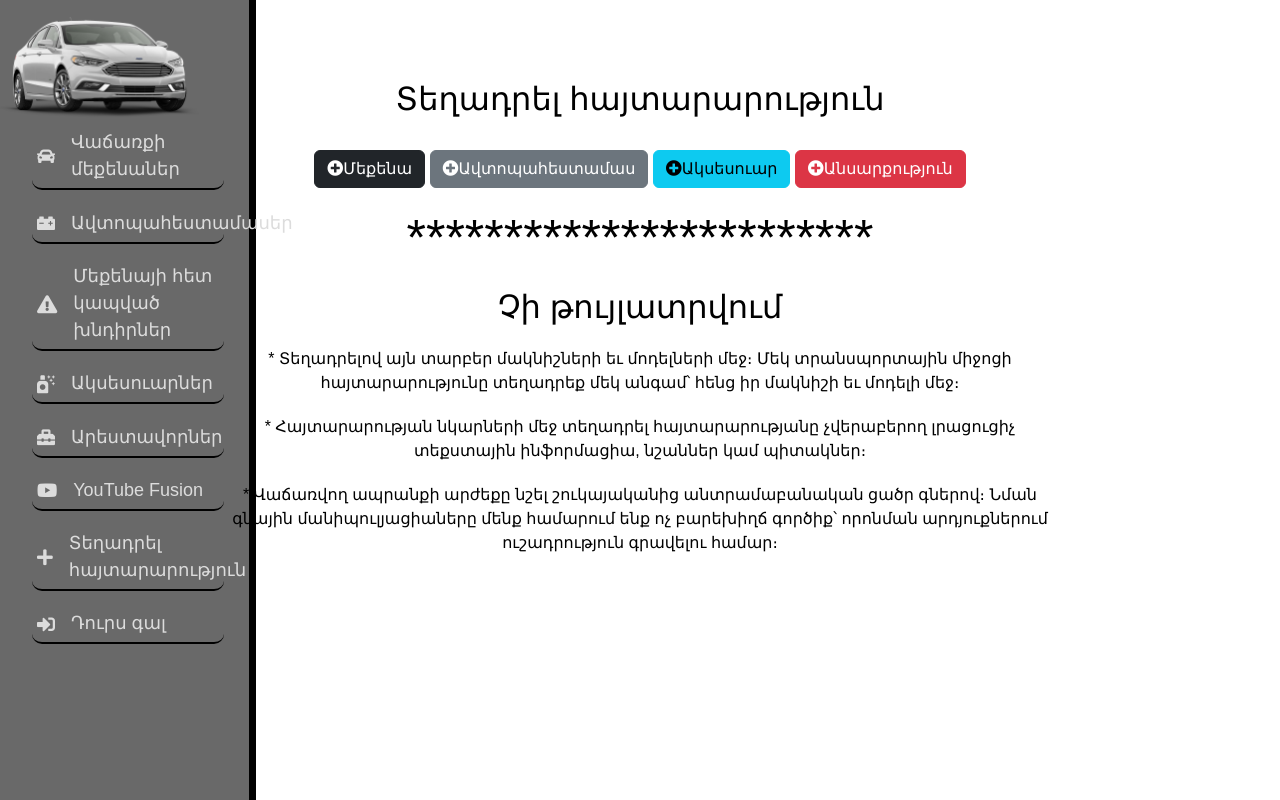
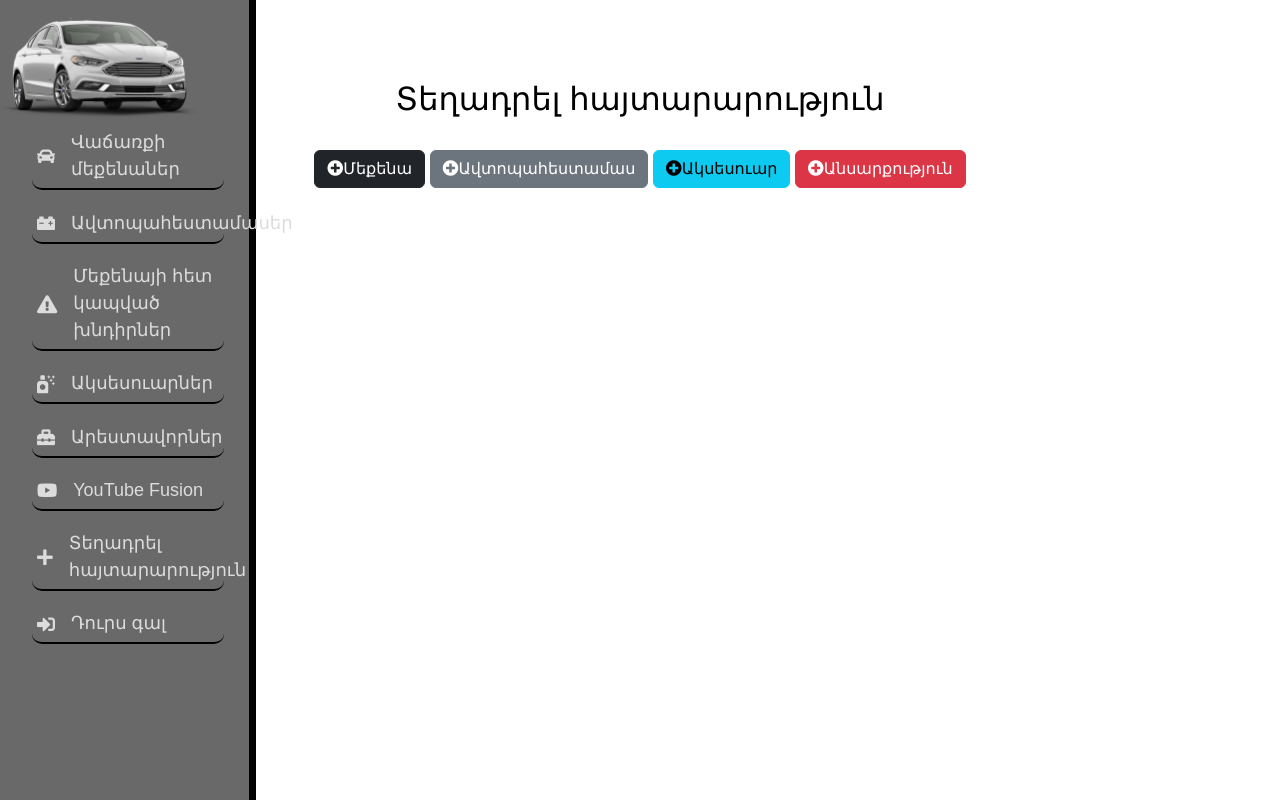
Before and after one commit to arammartirosyan1/fusion, a Django app: page /home in a window 1280 px wide. Run offline with Django 4.2, Linux system fonts and the light colour scheme; the visitor is signed in with stand-in values (Sample User, id 1); some libraries are stand-ins or nearby versions.

Commit message:
templates

```diff
--- a/main/templates/main/home.html
+++ b/main/templates/main/home.html
@@ -10,12 +10,6 @@
 <a href="{% url 'add_car_parts' %}"><li class="btn btn-secondary"><i class="fas fa-plus-circle"></i>Ավտոպահեստամաս</li></a>
 <a href="{% url 'add_accessories' %}"><li class="btn btn-info"><i class="fas fa-plus-circle"></i>Ակսեսուար</li></a>
 <a href="{% url 'add_problem' %}"><li class="btn btn-danger"><i class="fas fa-plus-circle"></i>Անսարքություն</li></a>
-    <h1>************************</h1>
-<h2>Չի թույլատրվում</h2>
-    <p>* Տեղադրելով այն տարբեր մակնիշների եւ մոդելների մեջ։ Մեկ տրանսպորտային միջոցի հայտարարությունը տեղադրեք մեկ անգամ՝ հենց իր մակնիշի եւ մոդելի մեջ։</p>
-    <p>* Հայտարարության նկարների մեջ տեղադրել հայտարարությանը չվերաբերող լրացուցիչ տեքստային ինֆորմացիա, նշաններ կամ պիտակներ։<p>
-    <p>* Վաճառվող ապրանքի արժեքը նշել շուկայականից անտրամաբանական ցածր գներով։ Նման գնային մանիպուլյացիաները մենք համարում ենք ոչ բարեխիղճ գործիք՝ որոնման արդյուքներում ուշադրություն գրավելու համար։</p>
-
 
 </form>
     <div>
```
